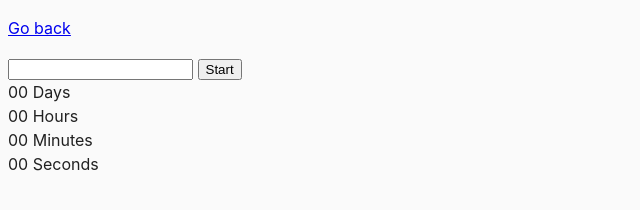
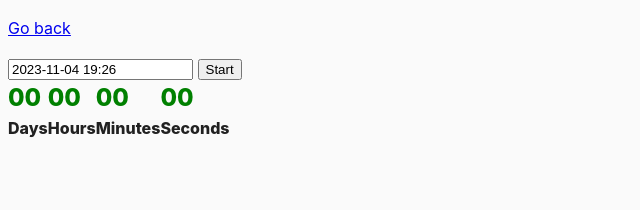
Before and after one commit to Artem199627/goit-js-hw-09, a website built with Parcel: page src/02-timer.html in a window 1280 px wide. Both pictures are taken after a click on the button "Start". Shown: the whole page, without its empty margins (0-640 px from the left). Built offline with nearby package versions, Linux system fonts and the light colour scheme.

Commit message:
second task

```diff
--- a/package.json
+++ b/package.json
@@ -18,7 +18,9 @@
     "url": "https://github.com/goitacademy/parcel-project-template/issues"
   },
   "dependencies": {
-    "modern-normalize": "^1.1.0"
+    "flatpickr": "^4.6.13",
+    "modern-normalize": "^1.1.0",
+    "notiflix": "^3.2.6"
   },
   "devDependencies": {
     "@parcel/transformer-sass": "^2.6.0",
--- a/src/css/common.css
+++ b/src/css/common.css
@@ -16,3 +16,18 @@ img {
   display: block;
   max-width: 100%;
 }
+.timer {
+  display: flex;
+  gap: 10;
+}
+.value {
+  font-size: 24px;
+  color: green;
+  font-weight: 800;
+}
+.label {
+  display: flex;
+  text-align: center;
+  gap: 10;
+  font-weight: 800;
+}
--- a/src/js/02-timer.js
+++ b/src/js/02-timer.js
@@ -0,0 +1,75 @@
+import flatpickr from "flatpickr";
+import "flatpickr/dist/flatpickr.min.css";
+import { Notify } from 'notiflix/build/notiflix-notify-aio';
+
+class CountTimer {
+  constructor() {
+    this.refs = {
+      dateDays: document.querySelector("span[data-days]"),
+      dateHours: document.querySelector("span[data-hours]"),
+      dateMinutes: document.querySelector("span[data-minutes]"),
+      dateSeconds: document.querySelector("span[data-seconds]"),
+      btnStart: document.querySelector("button[data-start]"),
+      dataTimePicker: document.querySelector("datetime-picker"),
+    };
+    this.options = {
+      enableTime: true,
+      time_24hr: true,
+      defaultDate: new Date(),
+      minuteIncrement: 1,
+      onClose: this.onClose.bind(this),
+    };
+    this.picker = flatpickr("#datetime-picker", this.options);
+    this.refs.btnStart.addEventListener("click", this.onClick.bind(this));
+
+  }
+
+  onClose(selectedDates) {
+    const selectedDate = selectedDates[0];
+    if (selectedDate < new Date()) {
+      Notify.failure('Please choose a date in the future');
+      return;
+    }
+    this.refs.btnStart.disabled = false;
+  }
+
+  onClick() {
+    const intervalId = setInterval(() => {
+      const selectedDate = this.picker.selectedDates[0];
+      const counter = selectedDate - new Date();
+      console.log(counter);
+      const time = this.convertMs(counter);
+      this.render(time);
+      if (counter <= 0) {
+        clearInterval(intervalId);
+        this.render("00:00:00:00");
+        return;
+      }
+    }, 1000);
+  }
+  render(time) {
+    const [days, hours, minutes, seconds] = time.split(':');
+    this.refs.dateDays.textContent = days;
+    this.refs.dateHours.textContent = hours;
+    this.refs.dateMinutes.textContent = minutes;
+    this.refs.dateSeconds.textContent = seconds;
+  }
+  convertMs(ms) {
+    const second = 1000;
+    const minute = second * 60;
+    const hour = minute * 60;
+    const day = hour * 24;
+
+    const days = Math.floor(ms / day);
+    const hours = Math.floor((ms % day) / hour);
+    const minutes = Math.floor(((ms % day) % hour) / minute);
+    const seconds = Math.floor((((ms % day) % hour) % minute) / second);
+    return `${this.addLeadingZero(days)}:${this.addLeadingZero(
+      hours
+    )}:${this.addLeadingZero(minutes)}:${this.addLeadingZero(seconds)}`;
+  }
+  addLeadingZero(value) {
+    return value.toString().padStart(2, '0');
+  }
+}
+new CountTimer();
```
Also changed, not shown: 1 other file.
